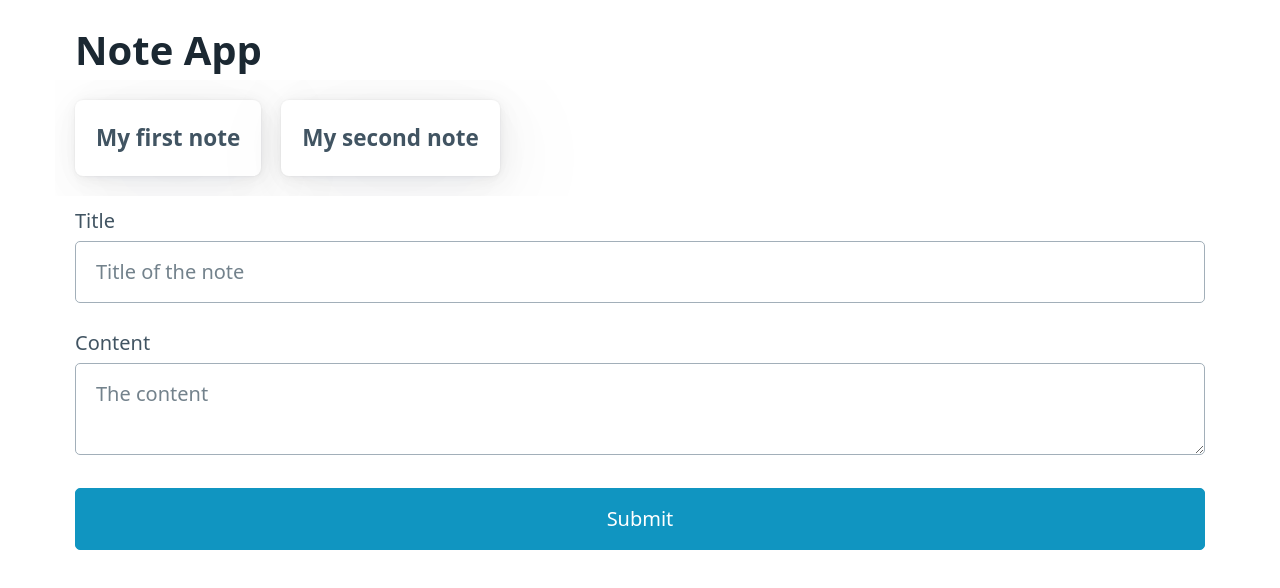
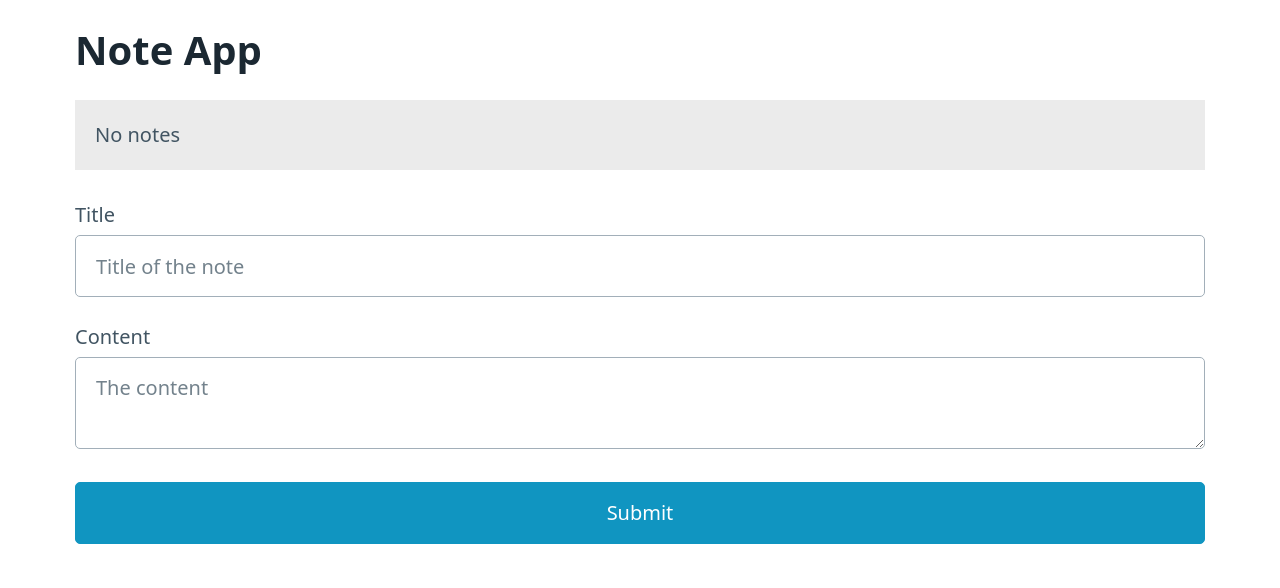
Before and after one commit to Pasika-swn/sk-gp-building-your-first-web-application-with-react, a React (Vite) app: page / in a window 1280 px wide. Shown: the top 588 px of the page. Built offline with nearby package versions, Linux system fonts and the light colour scheme.

Commit message:
save note and render them

```diff
--- a/src/App.css
+++ b/src/App.css
@@ -25,3 +25,8 @@
   font-size: 1.125rem;
   font-weight: bold;
 }
+
+.empty-notes {
+  padding: 1rem;
+  background: rgba(0 0 0 / 0.08);
+}
--- a/src/App.jsx
+++ b/src/App.jsx
@@ -5,18 +5,23 @@ import "./App.css";
 function App() {
   const [title, setTitle] = useState("");
   const [content, setContent] = useState("");
+  const [notes, setNotes] = useState([]);
   return (
     <main className="container">
       <h1 className="app-title">Note App</h1>
-      <div className="note-list">
-        <article className="note-item">
-          <div className="note-title">My first note</div>
-        </article>
-
-        <article className="note-item">
-          <div className="note-title">My second note</div>
-        </article>
-      </div>
+      {notes.length > 0 ? (
+        <div className="note-list">
+          {notes.map((note, index) => {
+            return (
+              <article className="note-item" key={index}>
+                <div className="note-title">{note.title}</div>
+              </article>
+            );
+          })}
+        </div>
+      ) : (
+        <div className="empty-notes">No notes</div>
+      )}
 
       <br />
 
@@ -44,7 +49,16 @@ function App() {
           }}
         ></textarea>
       </label>
-      <button>Submit</button>
+      <button
+        onClick={() => {
+          setNotes([...notes, { title, content }]);
+
+          setTitle("");
+          setContent("");
+        }}
+      >
+        Submit
+      </button>
     </main>
   );
 }
```
